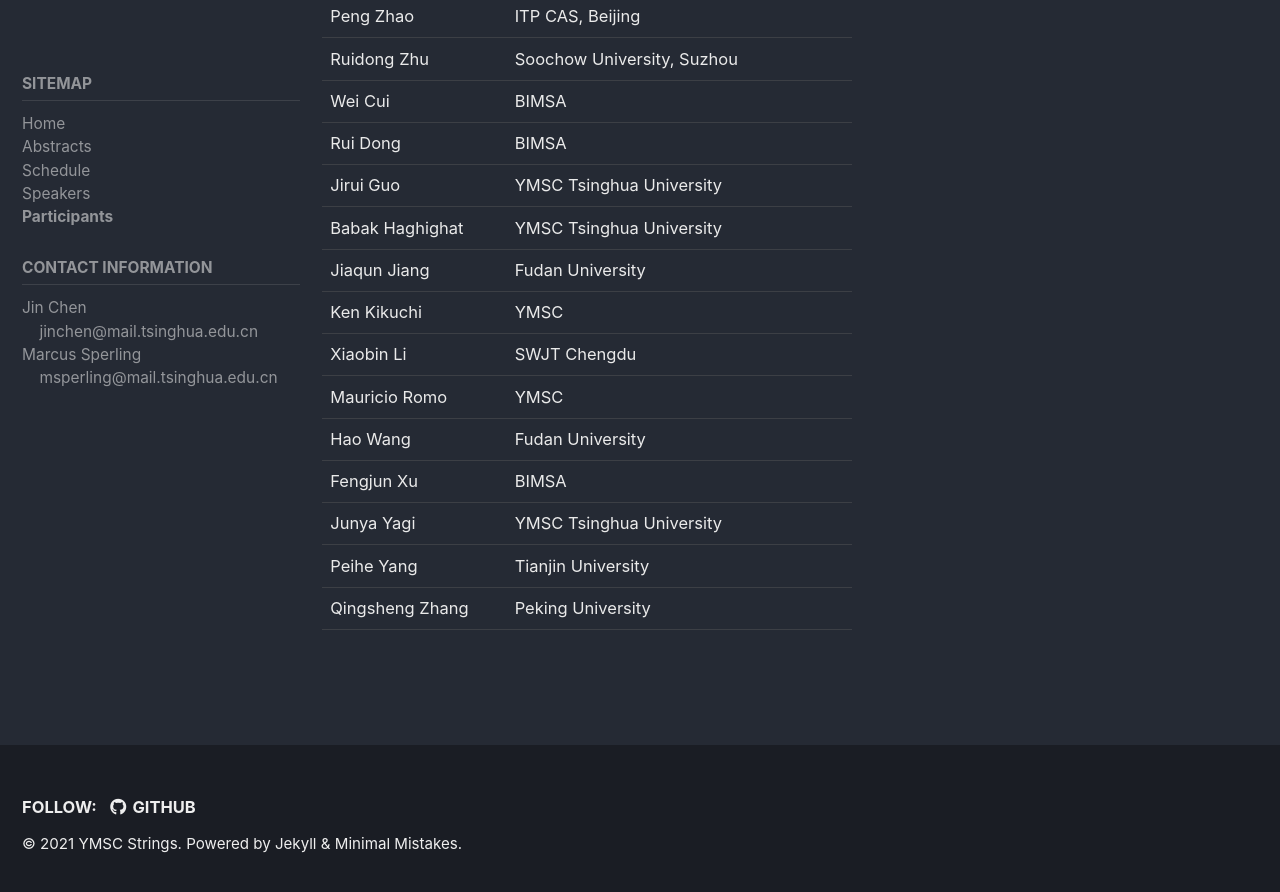
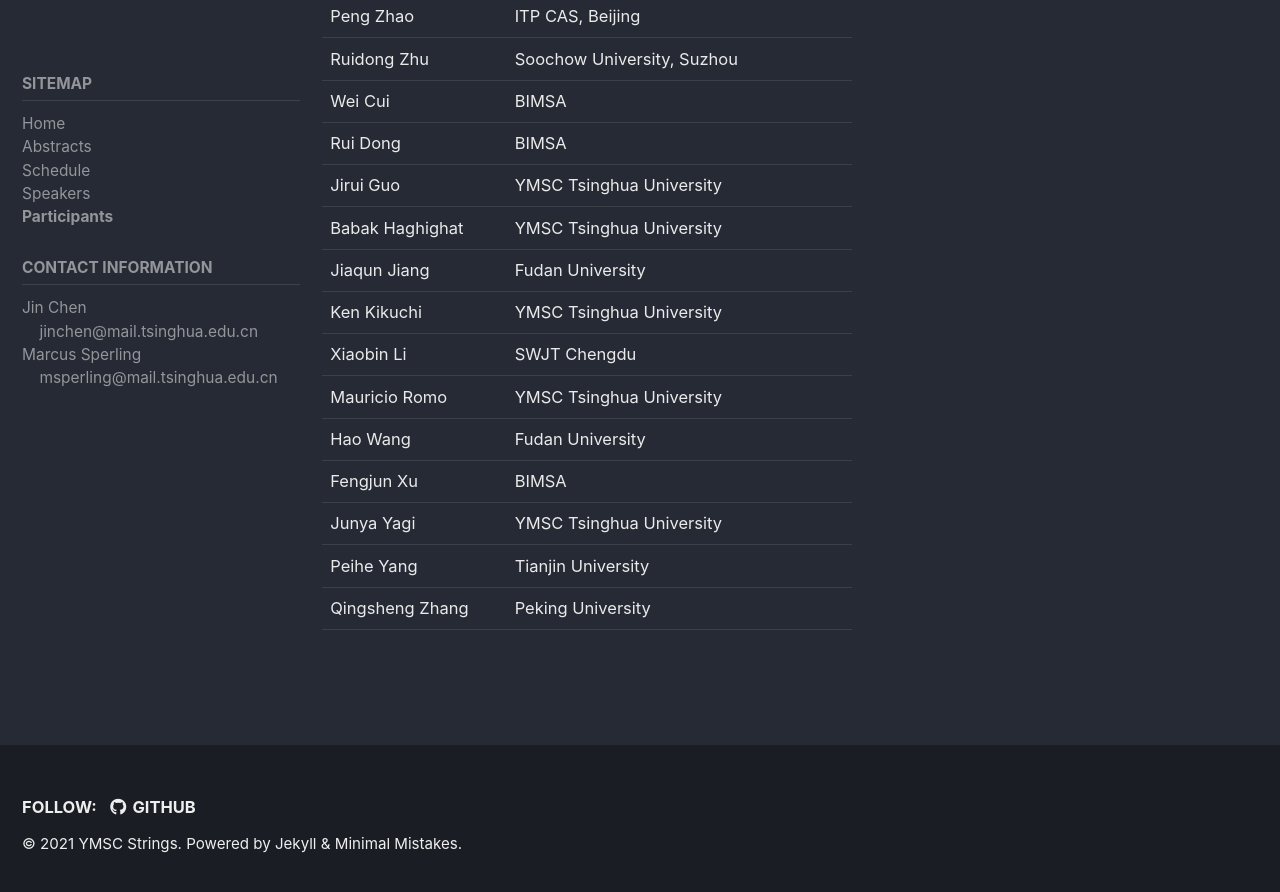
Before and after one commit to ymsc-strings/gauge-theory-workshop-sept-2021, a Jekyll site: the page built from _pages/participants.md, in a window 1280 px wide and 900 px high, scrolled down 589 px. Shown: the top 892 px of the window. Built offline with Jekyll 4.4.1, drawn with Linux system fonts in a browser that asks for light colours; cached includes are drawn as plain includes.

Commit message:
Update participants.md

```diff
--- a/_pages/participants.md
+++ b/_pages/participants.md
@@ -37,13 +37,13 @@ other_participants:
       from: BIMSA
     - gname: Ken
       fname: Kikuchi
-      from: YMSC
+      from: YMSC Tsinghua University
     - gname: Qingsheng
       fname: Zhang
       from: Peking University
     - gname: Mauricio
       fname: Romo
-      from: YMSC
+      from: YMSC Tsinghua University
     - gname: Rui
       fname: Dong
       from: BIMSA
```
